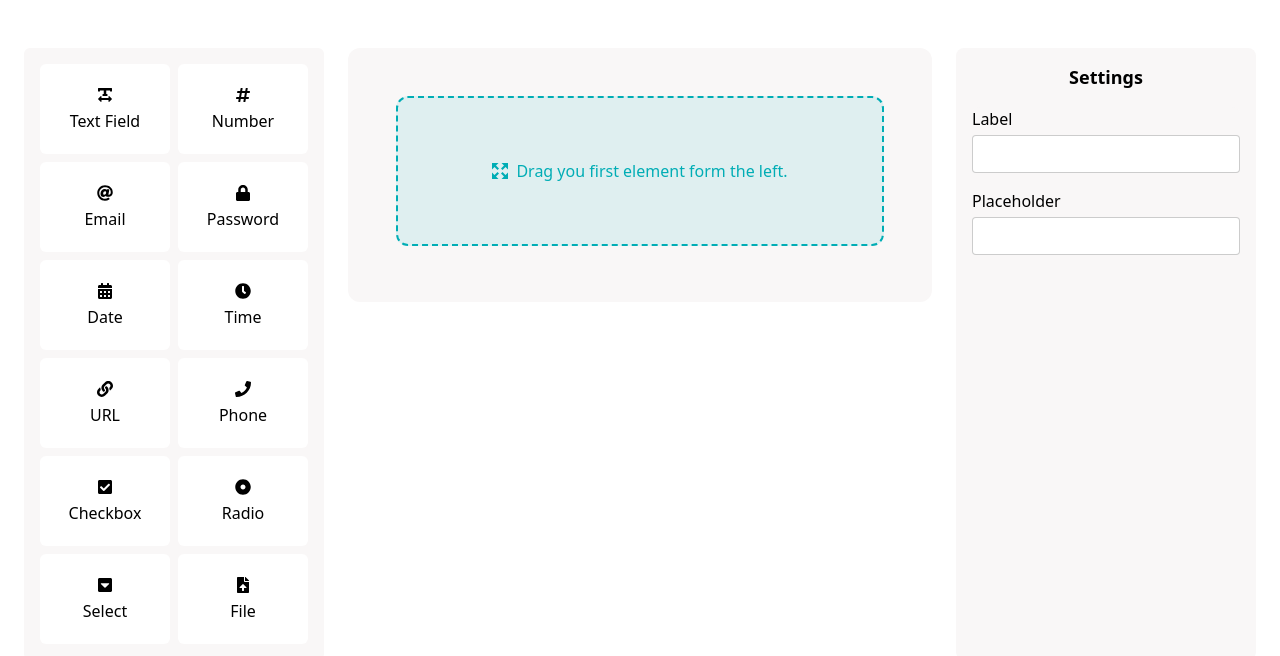
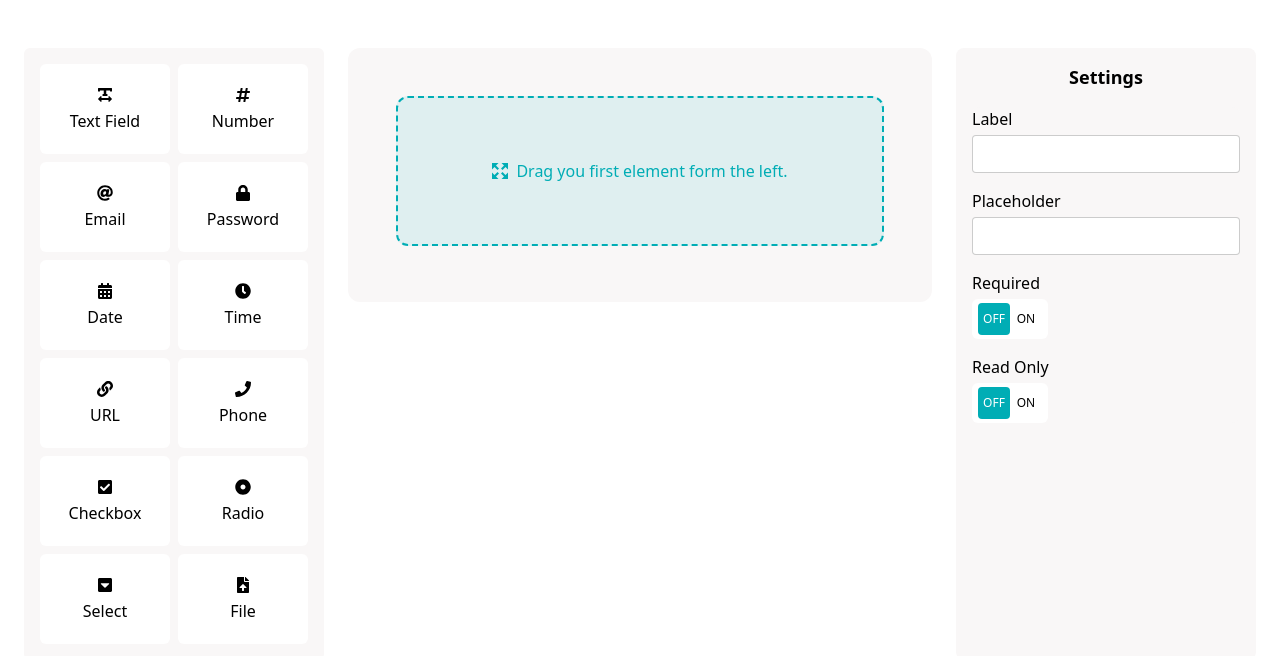
Before and after one commit to hayatul-islam/form-builder, a React (Vite) app: page /form-builder in a window 1280 px wide. Shown: the top 656 px of the page. Built offline with nearby package versions, Linux system fonts and the light colour scheme.

Commit message:
toggle button design, required and read only functionality implement

```diff
--- a/src/components/common/InputField.jsx
+++ b/src/components/common/InputField.jsx
@@ -7,13 +7,14 @@ const InputField = ({
   isRequired = false,
   label,
   className = "",
+  isReadOnly = false,
 }) => {
   return (
     <div className="space-y-1">
       {label && (
         <label>
           {label}
-          {isRequired && <span className="text-red-500">*</span>}
+          {isRequired && <span className="text-red-500"> *</span>}
         </label>
       )}
       <input
@@ -23,6 +24,7 @@ const InputField = ({
         placeholder={placeholder}
         required={isRequired}
         disabled={disabled}
+        readOnly={isReadOnly}
         className={`${className} h-[40px]  rounded border  w-full bg-transparent px-4 text-[14px] focus:outline-blue-400`}
       />
     </div>
--- a/src/components/common/InputFile.jsx
+++ b/src/components/common/InputFile.jsx
@@ -1,9 +1,9 @@
 const InputFile = ({ name, label, className, isRequired }) => {
   return (
-    <div>
+    <div className="space-y-1">
       <label>
         {label}
-        {isRequired && <span className="text-red-500">*</span>}
+        {isRequired && <span className="text-red-500"> *</span>}
       </label>
       <div
         className={`${className} flex h-[40px] items-center rounded border `}
--- /dev/null
+++ b/src/components/common/ToggleButton.jsx
@@ -0,0 +1,83 @@
+import React from "react";
+
+const ToggleButton = ({ label, name, value, onChange }) => {
+  const isChecked = value === true;
+
+  return (
+    <div className="space-y-1">
+      <label className="block font-medium">{label}</label>
+      <label className="themeSwitcherThree relative inline-flex cursor-pointer select-none items-center">
+        <input
+          type="checkbox"
+          checked={value}
+          onChange={() => onChange(name, !value)}
+          className="sr-only"
+        />
+
+        <div
+          className={`shadow-card flex h-[40px] w-[76px] items-center justify-center rounded-md bg-white ${
+            isChecked && "!bg-primary/10"
+          }`}
+        >
+          <span
+            className={`flex h-8 w-8 items-center justify-center rounded font-medium text-[12px] ${
+              !isChecked ? "bg-primary text-white" : "text-body-color"
+            }`}
+          >
+            OFF
+          </span>
+          <span
+            className={`flex h-8 w-8 items-center justify-center rounded text-[12px] font-medium ${
+              isChecked ? "bg-primary text-white" : "text-body-color"
+            }`}
+          >
+            ON
+          </span>
+        </div>
+      </label>
+    </div>
+  );
+};
+
+export default ToggleButton;
+
+// import { useState } from "react";
+
+// const ToggleButton = () => {
+//   const [isChecked, setIsChecked] = useState(false);
+
+//   const handleChange = () => {
+//     setIsChecked(!isChecked);
+//   };
+
+//   return (
+//     <div className="space-y-">
+//       <label className="block font-medium">Required</label>
+//       <label className="inline-flex items-center mb-5 cursor-pointer">
+//         <input
+//           type="checkbox"
+//           className="sr-only peer"
+//           checked={isChecked}
+//           onChange={handleChange}
+//         />
+//         <div
+//           className={`relative w-11 h-6 bg-gray-200 bg-black/10 peer-focus:outline-none peer-focus:ring-4 peer-focus:ring-blue-300 dark:peer-focus:ring-blue-800 rounded-full peer dark:bg-gray-700
+//         ${isChecked ? "peer-checked:bg-primary" : ""}
+//       `}
+//         >
+//           <div
+//             className={`after:content-[''] after:absolute after:top-[2px] after:start-[2px] after:bg-white after:border-gray-300 after:border after:rounded-full after:h-5 after:w-5 after:transition-all dark:border-gray-600
+//           ${
+//             isChecked
+//               ? "after:translate-x-full rtl:after:-translate-x-full after:border-white"
+//               : ""
+//           }
+//         `}
+//           ></div>
+//         </div>
+//       </label>
+//     </div>
+//   );
+// };
+
+// export default ToggleButton;
--- a/src/components/form-builder/Properties.jsx
+++ b/src/components/form-builder/Properties.jsx
@@ -1,8 +1,11 @@
 import useDesigner from "../../hooks/useDesigner";
+import ToggleButton from "../common/ToggleButton";
 
 const Properties = () => {
   const { selectedElement, setSelectedElement, onUpdateElement } =
     useDesigner();
+
+  console.log(selectedElement);
 
   const onChange = (key, value) => {
     const newElement = {
@@ -30,6 +33,18 @@ const Properties = () => {
         type="text"
         onChange={onChange}
       />
+      <ToggleButton
+        name="isRequired"
+        label="Required"
+        value={selectedElement?.isRequired || false}
+        onChange={onChange}
+      />
+      <ToggleButton
+        name="isReadOnly"
+        label="Read Only"
+        value={selectedElement?.isReadOnly || false}
+        onChange={onChange}
+      />
     </div>
   );
 };
--- a/src/components/form-builder/SingleElement.jsx
+++ b/src/components/form-builder/SingleElement.jsx
@@ -10,6 +10,8 @@ const SingleElement = ({ element }) => {
         <InputFile
           label={element.label}
           placeholder={element?.placeholder}
+          isRequired={element?.isRequired}
+          isReadOnly={element?.isReadOnly}
           type="file"
           value=""
         />
@@ -20,8 +22,10 @@ const SingleElement = ({ element }) => {
       filed = (
         <InputField
           label={element.label}
+          type={element.type}
           placeholder={element?.placeholder}
-          type={element.type}
+          isRequired={element?.isRequired}
+          isReadOnly={element?.isReadOnly}
           value=""
         />
       );
--- a/src/data/index.jsx
+++ b/src/data/index.jsx
@@ -21,6 +21,7 @@ export const btnElements = [
     type: "text",
     placeholder: "Enter text here",
     isRequired: false,
+    isReadOnly: false,
   },
   {
     name: "numberField",
@@ -29,6 +30,7 @@ export const btnElements = [
     type: "number",
     placeholder: "Enter a number",
     isRequired: false,
+    isReadOnly: false,
   },
   {
     name: "emailField",
@@ -37,6 +39,7 @@ export const btnElements = [
     type: "email",
     placeholder: "Enter your email",
     isRequired: true,
+    isReadOnly: false,
   },
   {
     name: "passwordField",
@@ -45,6 +48,7 @@ export const btnElements = [
     type: "password",
     placeholder: "Enter your password",
     isRequired: true,
+    isReadOnly: false,
   },
   {
     name: "dateField",
@@ -53,6 +57,7 @@ export const btnElements = [
     type: "date",
     placeholder: "Select a date",
     isRequired: false,
+    isReadOnly: false,
   },
   {
     name: "timeField",
@@ -61,6 +66,7 @@ export const btnElements = [
     type: "time",
     placeholder: "Select a time",
     isRequired: false,
+    isReadOnly: false,
   },
   {
     name: "urlField",
@@ -69,6 +75,7 @@ export const btnElements = [
     type: "url",
     placeholder: "Enter a URL",
     isRequired: false,
+    isReadOnly: false,
   },
   {
     name: "telField",
@@ -77,6 +84,7 @@ export const btnElements = [
     type: "tel",
     placeholder: "Enter phone number",
     isRequired: false,
+    isReadOnly: false,
   },
   {
     name: "checkboxField",
@@ -85,6 +93,7 @@ export const btnElements = [
     type: "checkbox",
     placeholder: "", // Not applicable for checkbox
     isRequired: false,
+    isReadOnly: false,
   },
   {
     name: "radioField",
@@ -93,6 +102,7 @@ export const btnElements = [
     type: "radio",
     placeholder: "", // Not applicable for radio
     isRequired: false,
+    isReadOnly: false,
   },
   {
     name: "selectField",
@@ -101,13 +111,15 @@ export const btnElements = [
     type: "select",
     placeholder: "Select an option",
     isRequired: false,
+    isReadOnly: false,
   },
   {
     name: "fileField",
     label: "File",
     icon: <FaFileUpload />,
     type: "file",
-    placeholder: "", // Not applicable for file input
+    placeholder: "",
     isRequired: false,
+    isReadOnly: false,
   },
 ];
```
